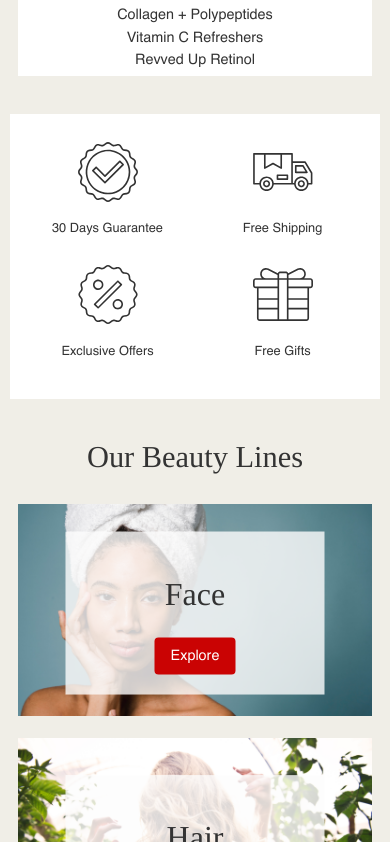
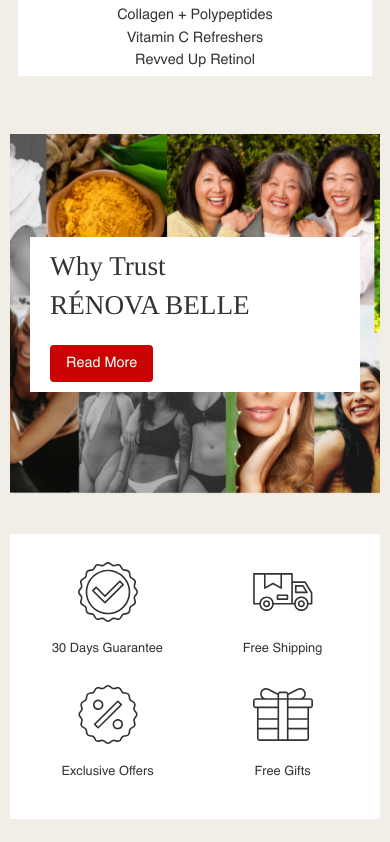
Before and after one commit to MuhammadAhmed8/Ecommerce-Nextjs-App, a Next.js app: page / in a window 390 px wide. Shown: the part 2082-2924 px from the top of the page. Built offline with nearby package versions, Linux system fonts and the light colour scheme; what cezerin-client would draw is missing.

Commit message:
Homepage responsive fixed

```diff
--- a/components/Homepage/Main Section/ContactSection.js
+++ b/components/Homepage/Main Section/BackImageCard.js
@@ -4,7 +4,6 @@
 
 const useStyles = makeStyles((theme) => ({
     background: {
-        background: `url('img/ask_anything.png')`,
         height: '400px',
         margin: '40px 0px',
         backgroundPosition: 'center',
@@ -22,7 +21,7 @@
     textCard: {
         padding: '20px 35px',
         backgroundColor: "#fff",
-        maxWidth: '36rem',
+        maxWidth: '500px',
         width: '100%',
         textAlign: 'left',
             [theme.breakpoints.down('sm')]: {
@@ -52,18 +51,19 @@
 }),
 {index:1})
 
-export default function ContactSection(){
+export default function BackImageCard(props){
     const classes = useStyles();
 
     return(
-        <div className={classes.background}>
+        <div style={{ backgroundImage: `url(${props.image})` }} className={classes.background}>
             <div className={classes.textCard}>
-                <h2 className={classes.heading}>Ask Us Anything</h2>
-                <p className={classes.text}>Whether you are seeking skincare advice, need help tracking an order, or just have a quick question,
-                    our Team is here to help!
+                <h2 className={classes.heading}>{props.heading}</h2>
+                <p className={classes.text}>
+
+                    {props.text && props.text}
                 </p>
                 <RedButton>
-                    Contact Us
+                    {props.buttonText}
                 </RedButton>
             </div>
         </div>
--- a/components/Homepage/Main Section/MainSection.js
+++ b/components/Homepage/Main Section/MainSection.js
@@ -1,12 +1,12 @@
 import React from 'react';
-import { Grid, makeStyles, Button} from "@material-ui/core";
+import { Grid, makeStyles} from "@material-ui/core";
 
 import ResultsGrid from './ResultsGrid';
 import BeautyGrid from './BeautyGrid';
 import FavouriteProductsContainer from './FavouriteProductsContainer';
 import ServiceGridContainer from './ServiceGridContainer';
-import ContactSection from './ContactSection';
 import ImageGrid from './ImageGrid';
+import BackImageCard from './BackImageCard';
 
 import RedButton from '../../Ui/RedButton';
 import TitleHeading from '../../Ui/TitleHeading';
@@ -98,6 +98,12 @@
 
             </Grid>
 
+            <BackImageCard
+                image = "img/why_trust.png"
+                heading = {["Why Trust", <br></br>, "RÉNOVA BELLE"]}
+                buttonText = "Read More"
+            />
+
             <ServiceGridContainer />
 
             <div className={classes.beautyContainer}>
@@ -127,7 +133,12 @@
 
             <FavouriteProductsContainer />
 
-            <ContactSection />
+            <BackImageCard
+                image = "img/ask_anything.png"
+                heading = "Ask Us Anything"
+                text= "Whether you're seeking skincare advice, need help tracking an order, or just have a quick question, our Team is here to help!"
+                buttonText = "Contact Us"
+            />
 
             <TitleHeading>
                 Follow Us On Instragram
```
